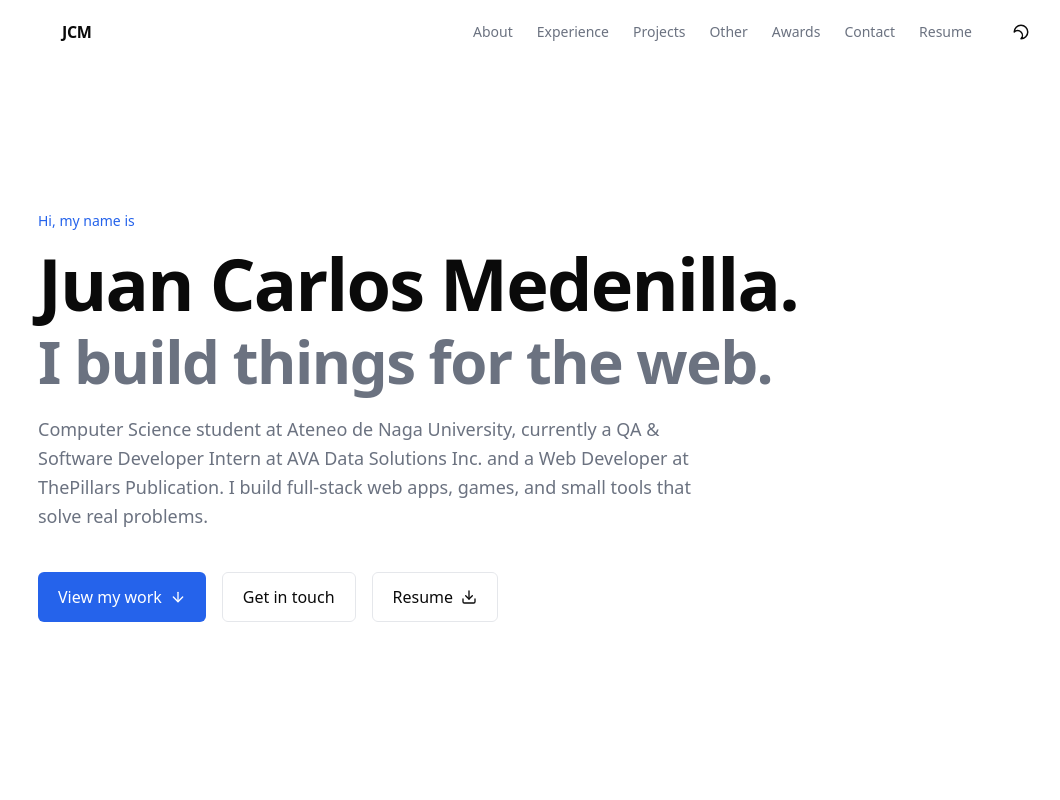
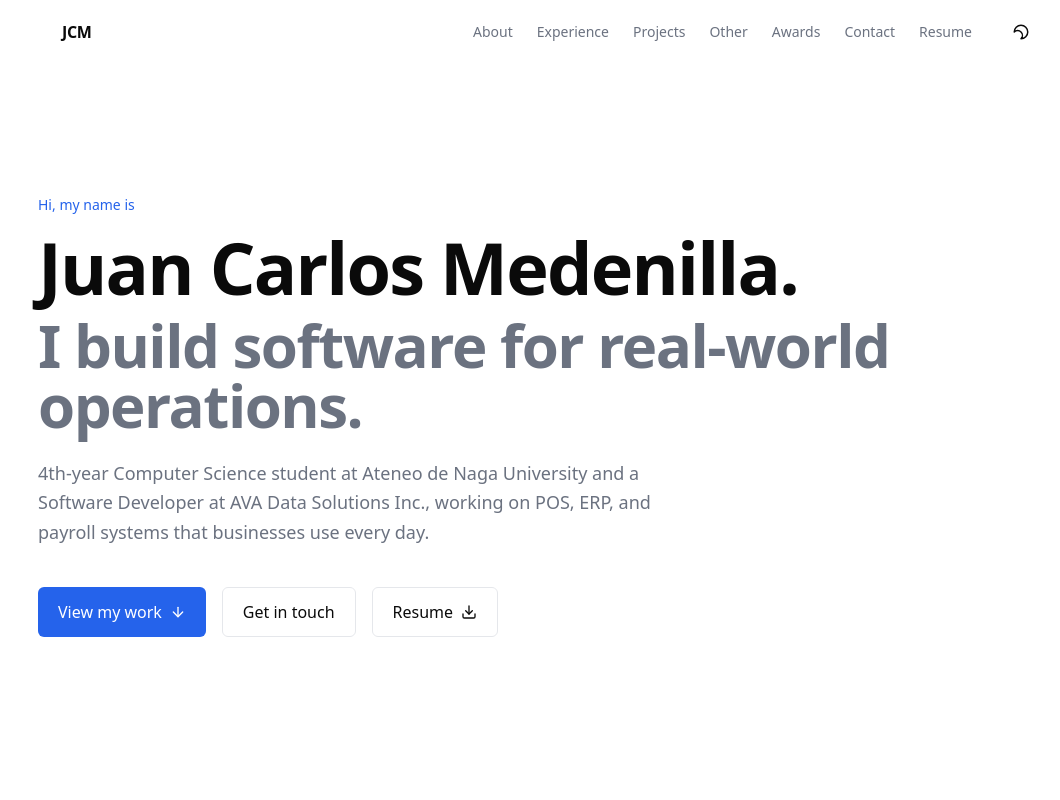
Before and after one commit to jaysi17/juan-carlos-medenilla, a React (Vite) app: page / in a window 1280 px wide. Shown: the top 800 px of the page, without its empty margins (90-1150 px from the left). Built offline with nearby package versions, Linux system fonts and the light colour scheme.

Commit message:
Update hero headline and role

```diff
--- a/src/components/Hero.jsx
+++ b/src/components/Hero.jsx
@@ -14,13 +14,12 @@ export default function Hero() {
           Juan Carlos Medenilla.
         </h1>
         <h2 className="mt-3 text-3xl sm:text-5xl md:text-6xl font-bold tracking-tight text-muted">
-          I build things for the web.
+          I build software for real-world operations.
         </h2>
         <p className="mt-6 max-w-2xl text-base sm:text-lg text-muted leading-relaxed">
-          Computer Science student at Ateneo de Naga University, currently a
-          QA &amp; Software Developer Intern at AVA Data Solutions Inc. and a Web
-          Developer at ThePillars Publication. I build full-stack web apps,
-          games, and small tools that solve real problems.
+          4th-year Computer Science student at Ateneo de Naga University and a
+          Software Developer at AVA Data Solutions Inc., working on POS, ERP,
+          and payroll systems that businesses use every day.
         </p>
         <div className="mt-10 flex flex-wrap gap-4">
           <a
```
